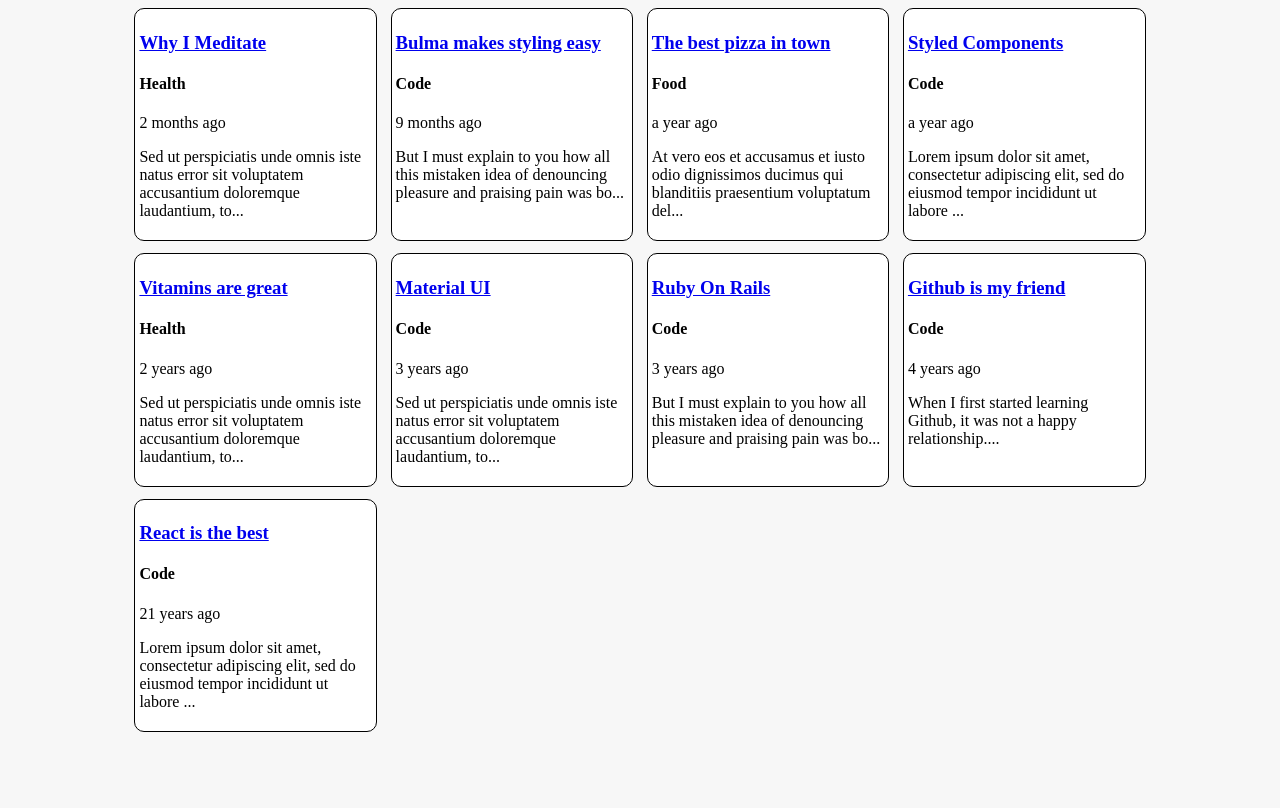
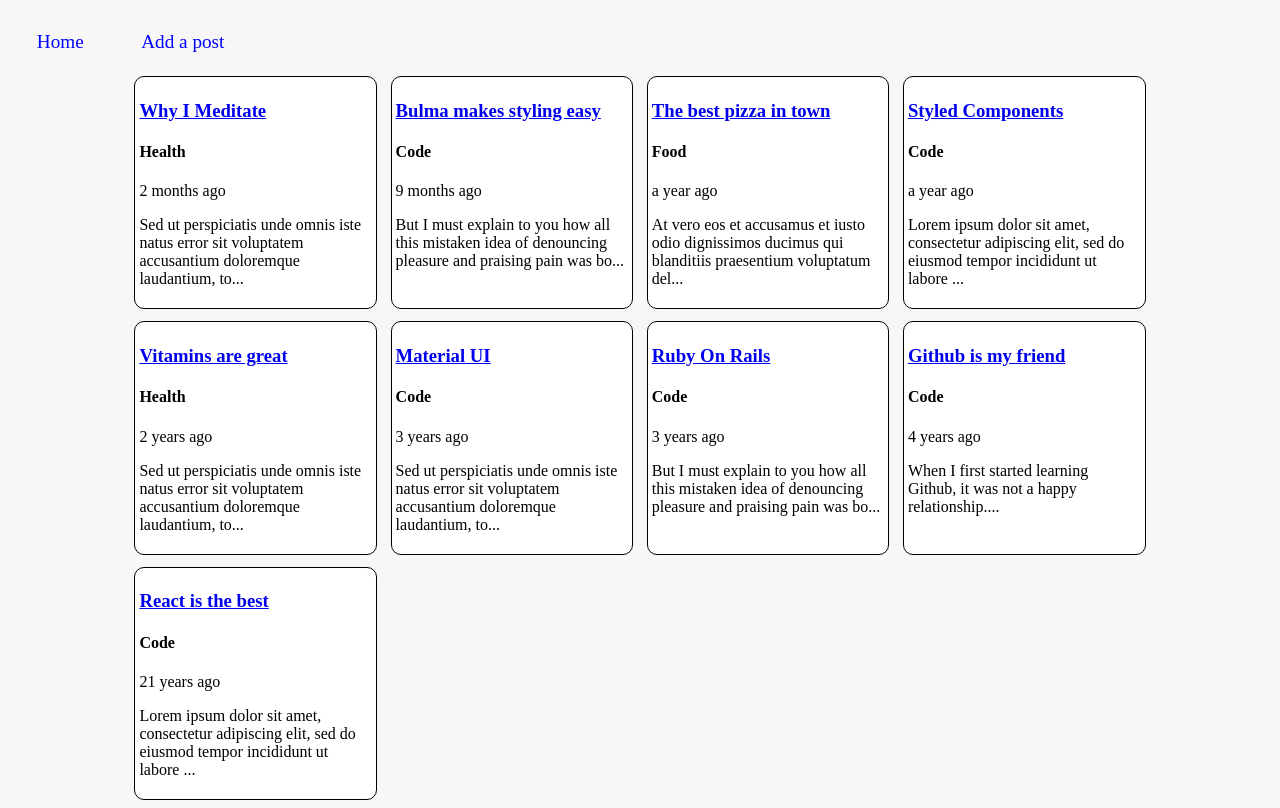
Before and after one commit to leberSmeaton/simple-blogging-gs, a React (Create React App) app: page /posts in a window 1280 px wide. Built offline with nearby package versions, Linux system fonts and the light colour scheme.

Commit message:
uses state in getBlogPost, added Nav Bar

```diff
--- a/src/App.js
+++ b/src/App.js
@@ -5,6 +5,7 @@
 import { BlogPost } from './component/BlogPost';
 import BlogPosts from './component/BlogPosts';
 import { NewBlogPost } from './component/NewBlogPost';
+import NavBar from './component/NavBar';
 
 const App = () => {
   const [ blogPosts, setBlogPosts ] = useState([]);
@@ -15,7 +16,7 @@
       .then(posts => {
         console.log(posts)
         setBlogPosts(posts)}
-        )
+      )
       .catch(error => console.log(error))
       .finally(() => setLoading(false))
   },[])
@@ -32,11 +33,12 @@
     <>
       <GlobalStyle />
       <BrowserRouter>
+        <NavBar />
         <Routes>
           <Route path="/" element={<Navigate to="/posts" />} />
           <Route path="/posts" element={<BlogPosts loading={loading} posts={blogPosts} />} />
           <Route path="/posts/new" element={<NewBlogPost addNewBlogPost={addNewBlogPost} />} />
-          <Route path="/posts/:id" element={<BlogPost />} />
+          <Route path="/posts/:id" element={<BlogPost blogPosts={blogPosts} />} />
         </Routes>
       </BrowserRouter>
     </>
--- a/src/component/BlogPost.js
+++ b/src/component/BlogPost.js
@@ -5,7 +5,7 @@
 import { useParams } from 'react-router'
 
 export const BlogPost = (props) => {
-  // const {post} = props
+  const {blogPosts} = props
   const [post, setPost] = useState(null)
   const [loading, setLoading] = useState(true)
 
@@ -13,11 +13,11 @@
   console.log(useParams());
 
   useEffect(() => {
-    getBlogPost(id)
+    getBlogPost(blogPosts, id)
       .then(post => setPost(post))
       .catch(error => console.log(error))
       .finally(() => setLoading(false))
-  },[id])
+  },[id, blogPosts])
 
   if(!post){
     return loading ? (<p>Loading...</p>) : (<p>Oops, couldn't find your post.</p>)
--- /dev/null
+++ b/src/component/NavBar.js
@@ -0,0 +1,11 @@
+import React from 'react'
+import { Nav, StyledLink } from '../styled-components'
+
+export default function NavBar() {
+  return (
+    <Nav>
+      <StyledLink to="/">Home</StyledLink>
+      <StyledLink to="/posts/new">Add a post</StyledLink>
+    </Nav>
+  )
+}
--- a/src/services/blogPostServices.js
+++ b/src/services/blogPostServices.js
@@ -8,10 +8,10 @@
   })
 }
 
-export const getBlogPost = (id) => {
+export const getBlogPost = (blogPosts, id) => {
   return new Promise((resolve, reject) => {
     setTimeout(() => {
-      resolve(posts.find(post => post.id === parseInt(id)))
+      resolve(blogPosts.find(post => post.id === parseInt(id)))
     }, 500)
   })
 }
--- a/src/styled-components/index.js
+++ b/src/styled-components/index.js
@@ -1,4 +1,5 @@
 import styled from 'styled-components';
+import { Link } from 'react-router-dom';
 
 export const CardDeck = styled.div`
     display: flex;
@@ -77,3 +78,18 @@
     font-size: 1.2em;
 
 `
+
+export const Nav = styled.nav`
+    display: flex;
+`
+
+export const StyledLink = styled(Link)`
+    font-size: 1.2em;
+    text-decoration: none;
+    margin: 1em;
+    padding: .2em .5em;
+    color: blue;
+    &:hover{
+        color: orange;
+    }
+`
```
Also changed, not shown: 1 other file (tests, documents, lock files or other folders).
